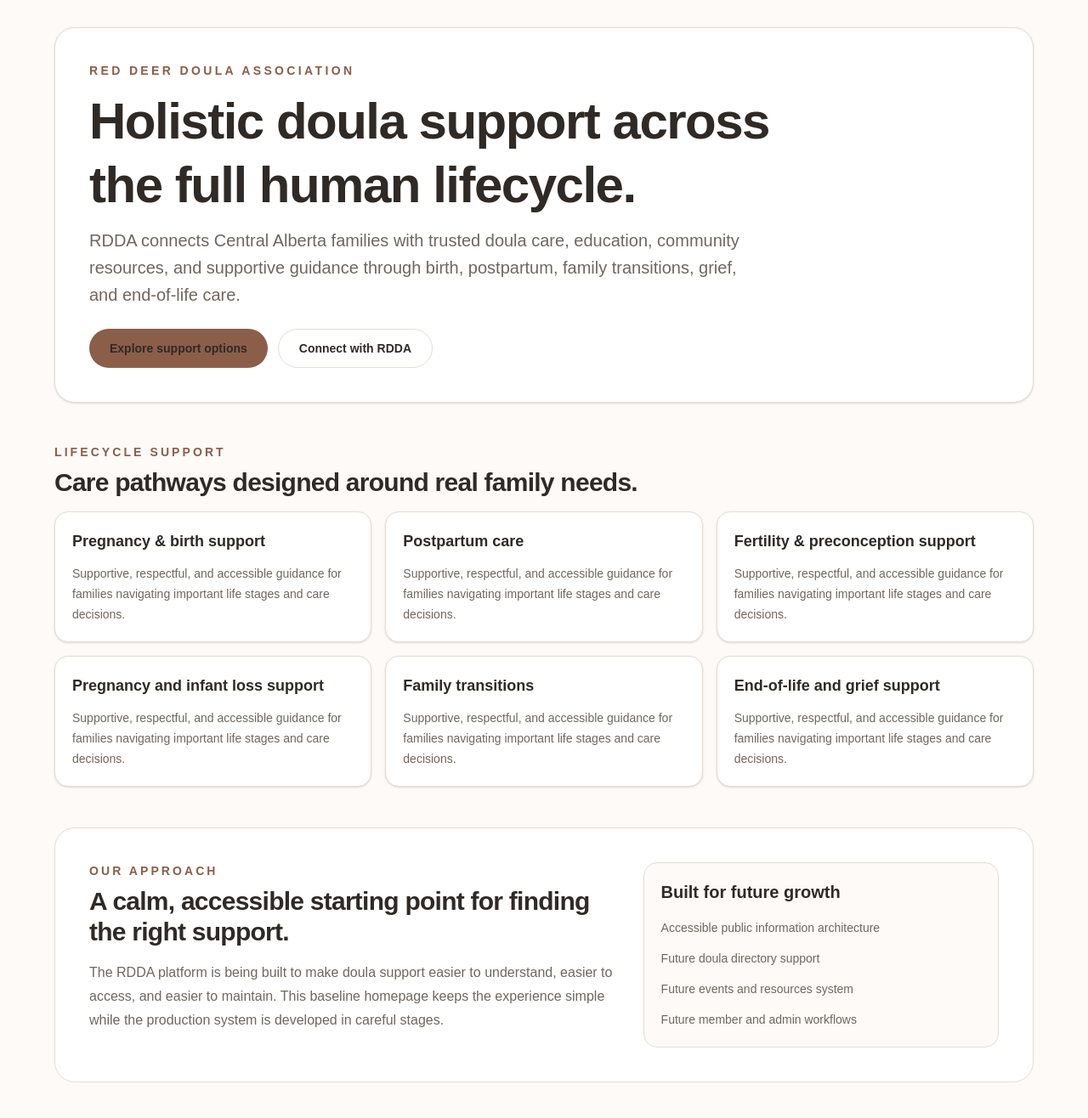
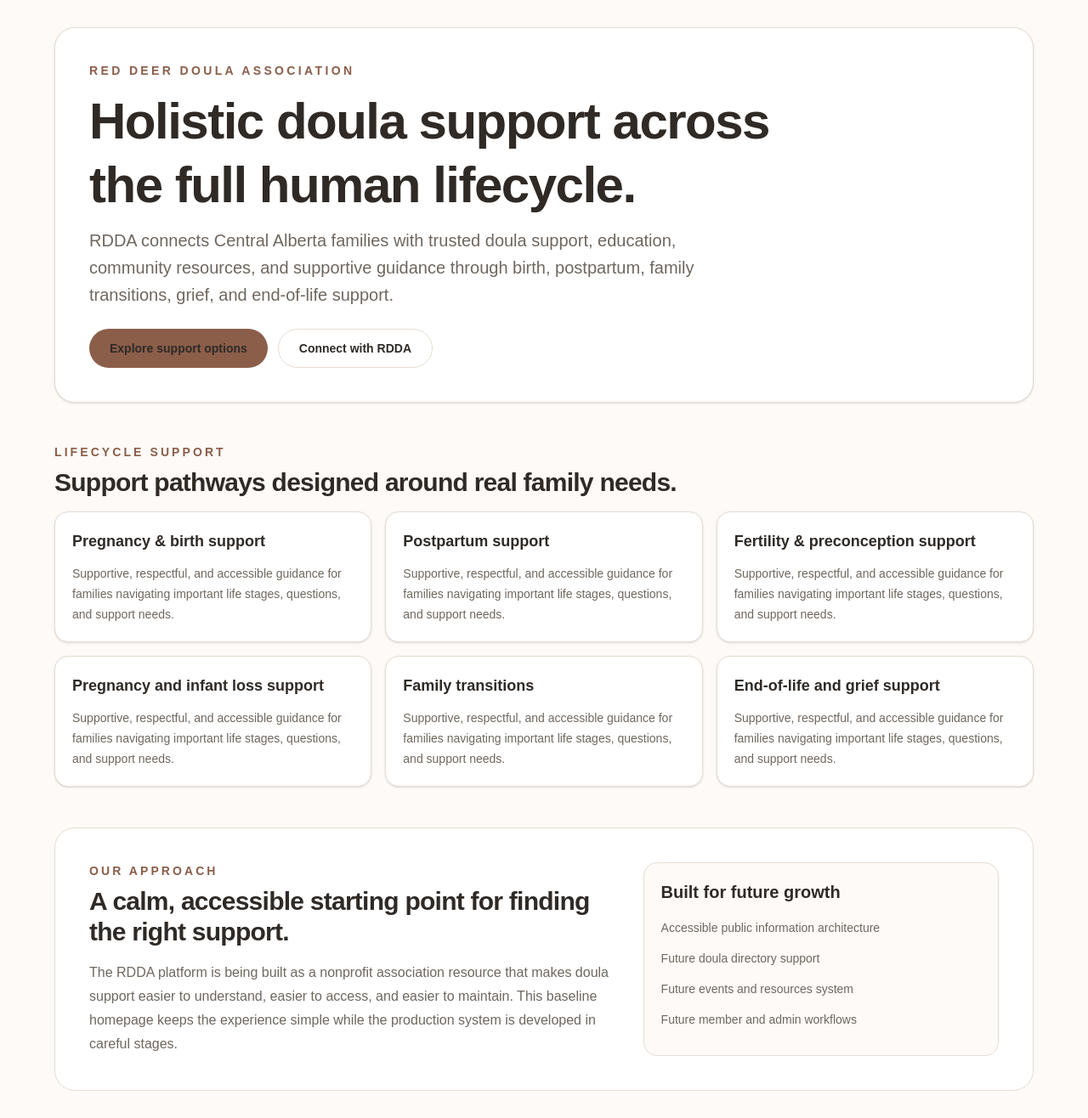
Before and after one commit to hickdwayne-rdp/rdda-platform, a Next.js app in the folder repo/: page / in a window 1280 px wide. Shown: the whole page at 85% size. Built offline with nearby package versions, Linux system fonts and the light colour scheme.

Commit message:
Align RDDA baseline homepage content

```diff
--- a/repo/src/app/page.tsx
+++ b/repo/src/app/page.tsx
@@ -1,7 +1,7 @@
 export default function Home() {
   const serviceAreas = [
     "Pregnancy & birth support",
-    "Postpartum care",
+    "Postpartum support",
     "Fertility & preconception support",
     "Pregnancy and infant loss support",
     "Family transitions",
@@ -39,9 +39,9 @@ export default function Home() {
               className="max-w-3xl text-lg leading-8 sm:text-xl"
               style={{ color: "var(--muted-foreground)" }}
             >
-              RDDA connects Central Alberta families with trusted doula care,
+              RDDA connects Central Alberta families with trusted doula support,
               education, community resources, and supportive guidance through
-              birth, postpartum, family transitions, grief, and end-of-life care.
+              birth, postpartum, family transitions, grief, and end-of-life support.
             </p>
           </div>
 
@@ -84,7 +84,7 @@ export default function Home() {
               id="services-heading"
               className="mt-2 text-3xl font-semibold tracking-tight"
             >
-              Care pathways designed around real family needs.
+              Support pathways designed around real family needs.
             </h2>
           </div>
 
@@ -103,7 +103,7 @@ export default function Home() {
                 style={{ color: "var(--muted-foreground)" }}
               >
                 Supportive, respectful, and accessible guidance for families
-                navigating important life stages and care decisions.
+                navigating important life stages, questions, and support needs.
               </p>
             </article>
           ))}
@@ -136,10 +136,11 @@ export default function Home() {
               className="mt-4 max-w-3xl text-base leading-7"
               style={{ color: "var(--muted-foreground)" }}
             >
-              The RDDA platform is being built to make doula support easier to
-              understand, easier to access, and easier to maintain. This
-              baseline homepage keeps the experience simple while the production
-              system is developed in careful stages.
+              The RDDA platform is being built as a nonprofit association
+              resource that makes doula support easier to understand, easier to
+              access, and easier to maintain. This baseline homepage keeps the
+              experience simple while the production system is developed in
+              careful stages.
             </p>
           </div>
 
```
